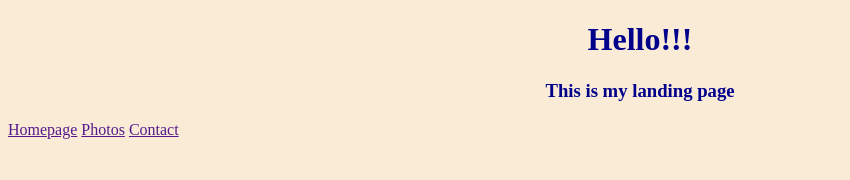
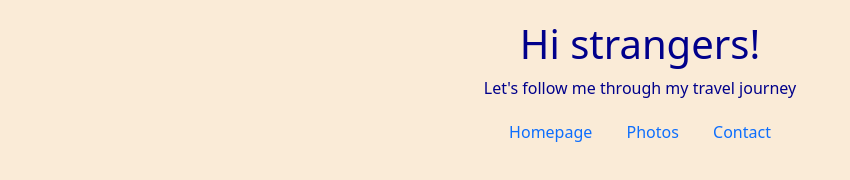
Before and after one commit to yen-hnguyen/travel-page, a plain HTML site: page index.html in a window 1280 px wide. Shown: the whole page, without its empty margins (0-850 px from the left). Drawn offline with nearby package versions, Linux system fonts and the light colour scheme.

Commit message:
Added photo, contact info and nav links

```diff
--- a/css/styles.css
+++ b/css/styles.css
@@ -1,8 +1,29 @@
 body {
-    background-color: antiquewhite;
+  background-color: antiquewhite;
 }
 
-h1, h3 {
-    text-align: center;
-    color: darkblue;
+h1 {
+  text-align: center;
+  color: darkblue;
+  padding-top: 20px;
 }
+
+p {
+  text-align: center;
+  color: darkblue;
+}
+
+.nav-links {
+  text-align: center;
+  margin-top: 20px;
+}
+
+.nav-links a {
+  margin: 0 15px;
+  text-decoration: none;
+}
+
+.email-link {
+  display: flex;
+  justify-content: center;
+}
--- a/index.html
+++ b/index.html
@@ -1,17 +1,25 @@
 <!DOCTYPE html>
 <html lang="en">
-<head>
-    <meta charset="UTF-8">
-    <meta http-equiv="X-UA-Compatible" content="IE=edge">
-    <meta name="viewport" content="width=device-width, initial-scale=1.0">
+  <head>
+    <meta charset="UTF-8" />
+    <meta http-equiv="X-UA-Compatible" content="IE=edge" />
+    <meta name="viewport" content="width=device-width, initial-scale=1.0" />
     <title>Document</title>
-    <link rel="stylesheet" href="/css/styles.css">
-</head>
-<body>
-    <h1>Hello!!!</h1>
-    <h3>This is my landing page</h3>
-    <a href="">Homepage</a>
-    <a href="">Photos</a>
-    <a href="">Contact</a>
-</body>
+    <link
+      href="https://cdn.jsdelivr.net/npm/bootstrap@5.0.2/dist/css/bootstrap.min.css"
+      rel="stylesheet"
+      integrity="sha384-EVSTQN3/azprG1Anm3QDgpJLIm9Nao0Yz1ztcQTwFspd3yD65VohhpuuCOmLASjC"
+      crossorigin="anonymous"
+    />
+    <link rel="stylesheet" href="/css/styles.css" />
+  </head>
+  <body>
+    <h1>Hi strangers!</h1>
+    <p>Let's follow me through my travel journey</p>
+    <div class="nav-links">
+      <a href="/index.html">Homepage</a>
+      <a href="/photo.html">Photos</a>
+      <a href="/contact.html">Contact</a>
+    </div>
+  </body>
 </html>
```
Also changed, not shown: contact.html (+21 -8 lines), photo.html (+20 -8 lines), 2 other files.
